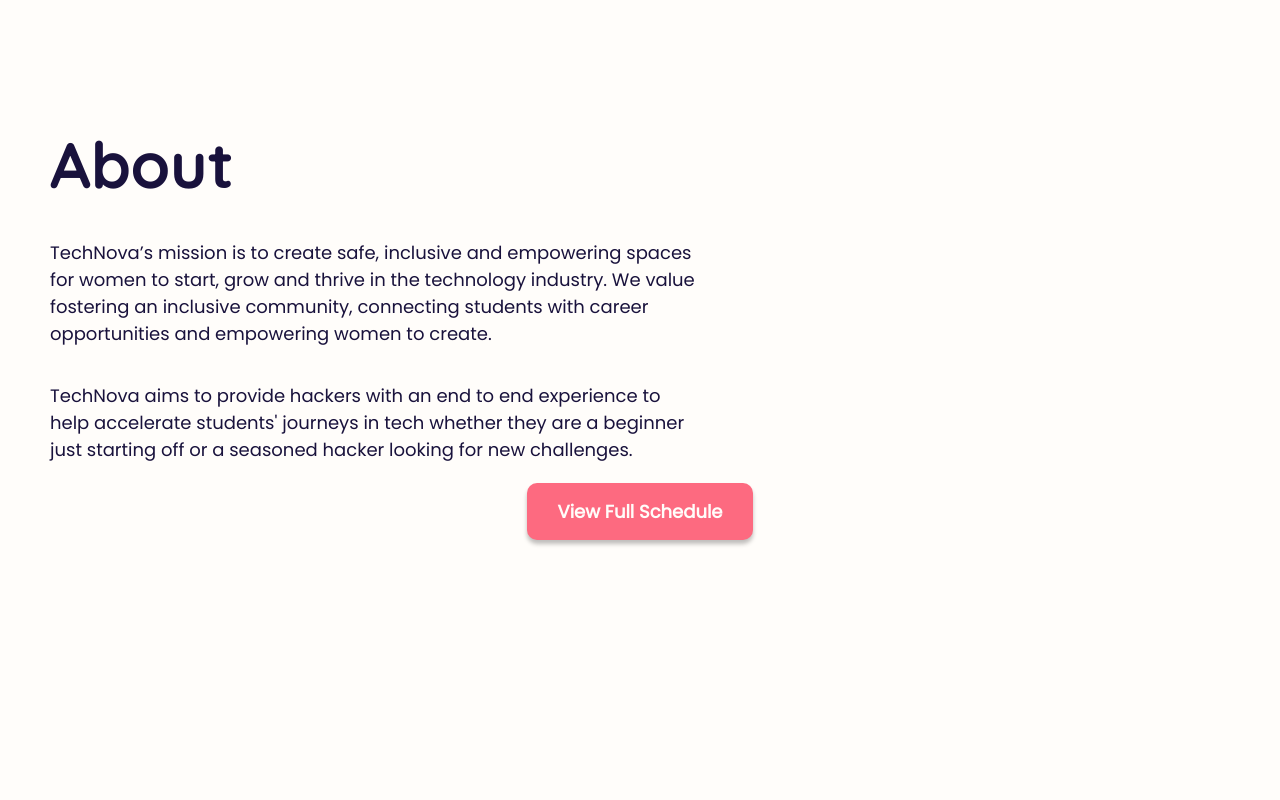
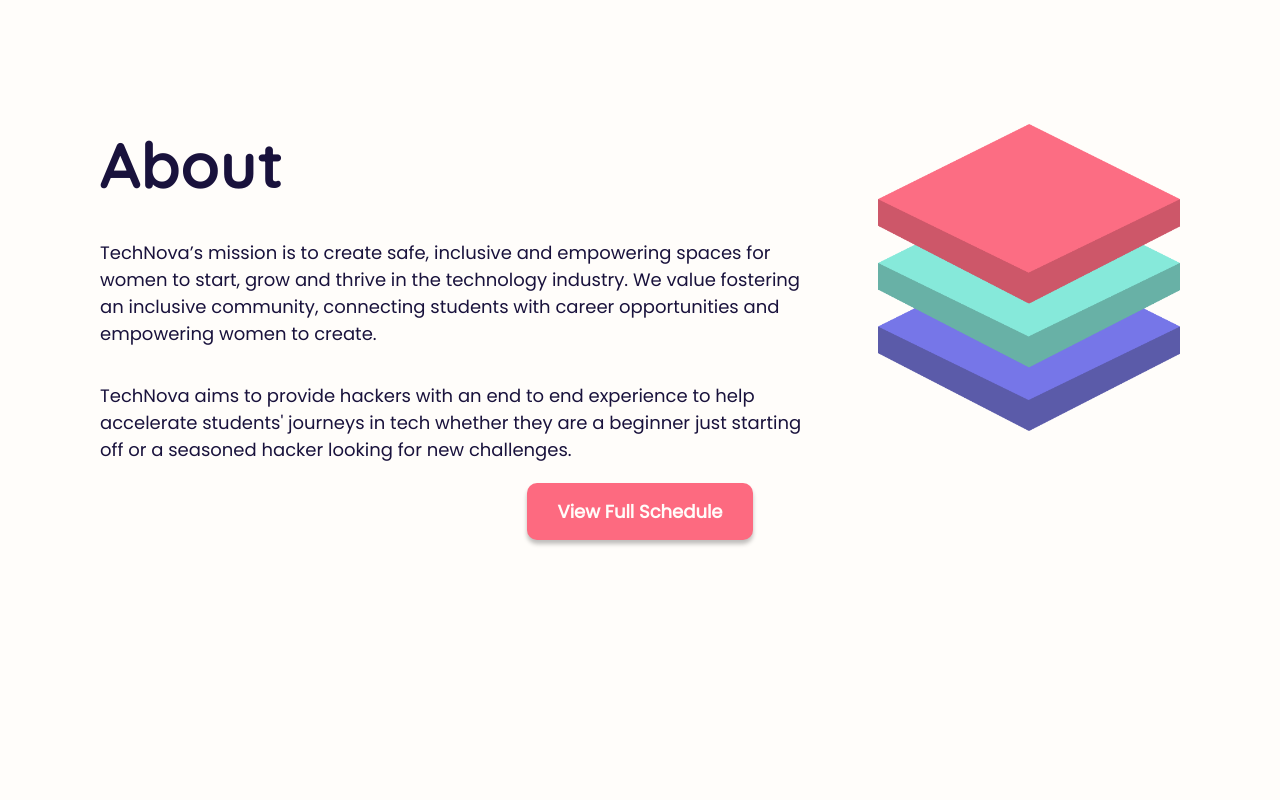
Before and after one commit to itstechnova/itstechnova.com, a React (Create React App) app: page / in a window 1280 px wide. Shown: the part 700-1500 px from the top of the page. Built offline with nearby package versions, Linux system fonts and the light colour scheme.

Commit message:
24: about page wip

```diff
--- a/src/components/SectionWrapper/SectionWrapper.scss
+++ b/src/components/SectionWrapper/SectionWrapper.scss
@@ -13,6 +13,6 @@
         }
     }
     &-content {
-        padding: 0 50px;
+        padding: 0 100px;
     }
 }
--- a/src/sections/About/About.jsx
+++ b/src/sections/About/About.jsx
@@ -2,6 +2,7 @@
 import SectionWrapper from "../../components/SectionWrapper/SectionWrapper";
 import "./About.scss";
 import about from "../../resources/strings/about";
+import logo from "../../resources/images/logo/logo.png";
 
 const About = () => (
     <SectionWrapper id="about" >
@@ -16,7 +17,9 @@
                     <br />
                     <p>{about.description2}</p>
                 </div>
-                <div className="about-graphic" />
+                <div className="about-graphic-container">
+                    <img className="about-graphic" src={logo} alt="logo" />
+                </div>
             </div>
             <div className="about-events">
 
--- a/src/sections/About/About.scss
+++ b/src/sections/About/About.scss
@@ -24,7 +24,7 @@
     align-items: flex-start;
     font-family: $font-regular;
     font-size: $text-medium;
-    width: 55%;
+    width: 65%;
   }
 
   &-title {
@@ -48,12 +48,16 @@
     }
   }
 
+  &-graphic-container {
+    height: 100%;
+    width: 35%;
+    display: flex;
+    justify-content: flex-end;
+    align-items: center;
+  }
+
   &-graphic {
-    height: 100%;
-    width: 45%;
-    display: flex;
-    justify-content: center;
-    align-items: center;
+    width: 80%;
   }
 }
 
```
